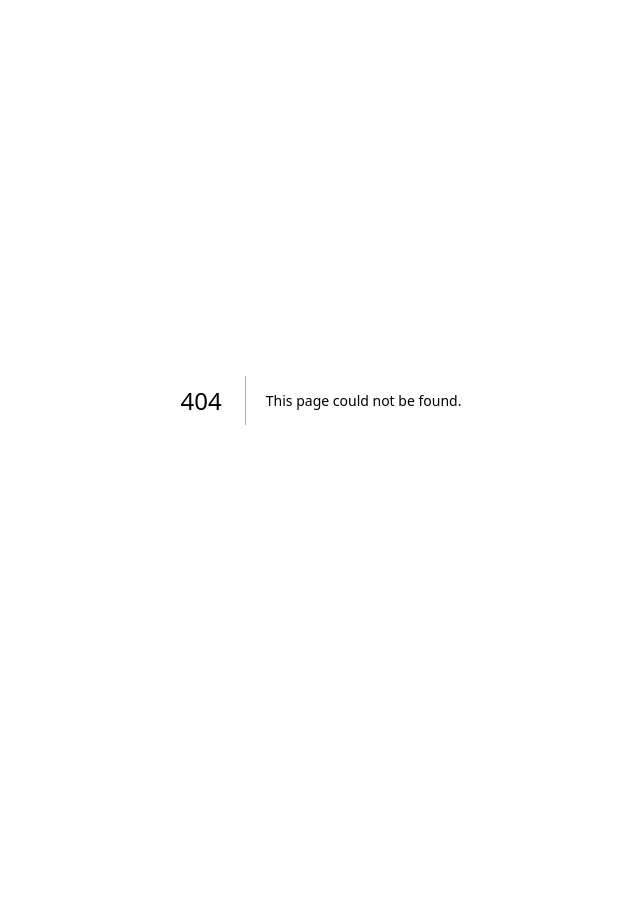
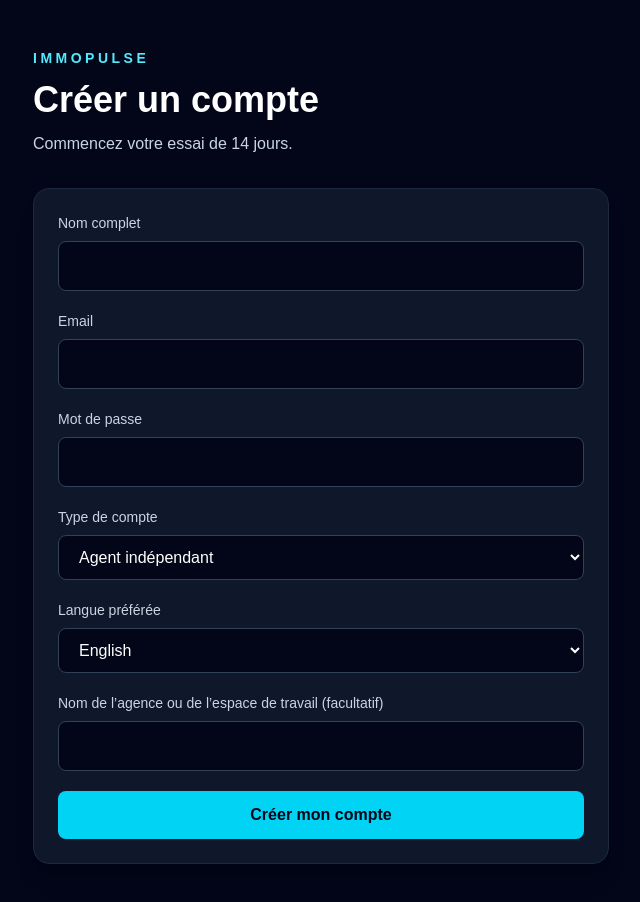
Before and after one commit to oshaara44-byte/immopulse, a Next.js app: page /register in a window 1280 px wide. Before the commit this address had no page. Shown: the top 902 px of the page, without its empty margins (319-959 px from the left). Before the commit the page ends 800 px from the top, so only its background shows below. Built offline with nearby package versions, Linux system fonts and the light colour scheme.

Commit message:
Ajout de l'inscription et du démarrage de l'essai

```diff
--- /dev/null
+++ b/src/app/register/page.tsx
@@ -0,0 +1,167 @@
+"use client";
+
+import { FormEvent, useState } from "react";
+import { createClient } from "@/lib/supabase/browser";
+
+type Role = "agent" | "agency_admin" | "buyer" | "tenant";
+
+export default function RegisterPage() {
+  const [fullName, setFullName] = useState("");
+  const [email, setEmail] = useState("");
+  const [password, setPassword] = useState("");
+  const [role, setRole] = useState<Role>("agent");
+  const [language, setLanguage] = useState("en");
+  const [organizationName, setOrganizationName] = useState("");
+  const [message, setMessage] = useState("");
+  const [isLoading, setIsLoading] = useState(false);
+
+  async function handleSubmit(event: FormEvent<HTMLFormElement>) {
+    event.preventDefault();
+    setMessage("");
+    setIsLoading(true);
+
+    try {
+      const supabase = createClient();
+
+      const { error } = await supabase.auth.signUp({
+        email,
+        password,
+        options: {
+          data: {
+            full_name: fullName,
+            role,
+            preferred_language: language,
+            organization_name: organizationName,
+          },
+        },
+      });
+
+      if (error) {
+        setMessage(error.message);
+        return;
+      }
+
+      setMessage(
+        "Inscription réussie. Vérifiez votre email si la confirmation est activée.",
+      );
+    } catch {
+      setMessage("Une erreur est survenue. Réessayez.");
+    } finally {
+      setIsLoading(false);
+    }
+  }
+
+  return (
+    <main className="min-h-screen bg-slate-950 px-6 py-12 text-white">
+      <div className="mx-auto max-w-xl">
+        <div className="mb-8">
+          <p className="text-sm font-semibold uppercase tracking-[0.25em] text-cyan-300">
+            ImmoPulse
+          </p>
+          <h1 className="mt-3 text-4xl font-bold">Créer un compte</h1>
+          <p className="mt-3 text-slate-300">
+            Commencez votre essai de 14 jours.
+          </p>
+        </div>
+
+        <form
+          onSubmit={handleSubmit}
+          className="space-y-5 rounded-2xl border border-slate-800 bg-slate-900 p-6 shadow-xl"
+        >
+          <label className="block">
+            <span className="mb-2 block text-sm text-slate-300">
+              Nom complet
+            </span>
+            <input
+              required
+              value={fullName}
+              onChange={(event) => setFullName(event.target.value)}
+              className="w-full rounded-lg border border-slate-700 bg-slate-950 px-4 py-3 outline-none focus:border-cyan-400"
+            />
+          </label>
+
+          <label className="block">
+            <span className="mb-2 block text-sm text-slate-300">Email</span>
+            <input
+              required
+              type="email"
+              value={email}
+              onChange={(event) => setEmail(event.target.value)}
+              className="w-full rounded-lg border border-slate-700 bg-slate-950 px-4 py-3 outline-none focus:border-cyan-400"
+            />
+          </label>
+
+          <label className="block">
+            <span className="mb-2 block text-sm text-slate-300">
+              Mot de passe
+            </span>
+            <input
+              required
+              minLength={8}
+              type="password"
+              value={password}
+              onChange={(event) => setPassword(event.target.value)}
+              className="w-full rounded-lg border border-slate-700 bg-slate-950 px-4 py-3 outline-none focus:border-cyan-400"
+            />
+          </label>
+
+          <label className="block">
+            <span className="mb-2 block text-sm text-slate-300">
+              Type de compte
+            </span>
+            <select
+              value={role}
+              onChange={(event) => setRole(event.target.value as Role)}
+              className="w-full rounded-lg border border-slate-700 bg-slate-950 px-4 py-3"
+            >
+              <option value="agent">Agent indépendant</option>
+              <option value="agency_admin">Administrateur d’agence</option>
+              <option value="buyer">Acheteur</option>
+              <option value="tenant">Locataire</option>
+            </select>
+          </label>
+
+          <label className="block">
+            <span className="mb-2 block text-sm text-slate-300">
+              Langue préférée
+            </span>
+            <select
+              value={language}
+              onChange={(event) => setLanguage(event.target.value)}
+              className="w-full rounded-lg border border-slate-700 bg-slate-950 px-4 py-3"
+            >
+              <option value="en">English</option>
+              <option value="fr">Français</option>
+              <option value="es">Español</option>
+            </select>
+          </label>
+
+          <label className="block">
+            <span className="mb-2 block text-sm text-slate-300">
+              Nom de l’agence ou de l’espace de travail (facultatif)
+            </span>
+            <input
+              value={organizationName}
+              onChange={(event) => setOrganizationName(event.target.value)}
+              className="w-full rounded-lg border border-slate-700 bg-slate-950 px-4 py-3 outline-none focus:border-cyan-400"
+            />
+          </label>
+
+          <button
+            disabled={isLoading}
+            type="submit"
+            className="w-full rounded-lg bg-cyan-400 px-4 py-3 font-semibold text-slate-950 transition hover:bg-cyan-300 disabled:cursor-not-allowed disabled:opacity-60"
+          >
+            {isLoading ? "Création..." : "Créer mon compte"}
+          </button>
+
+          {message ? (
+            <p className="rounded-lg border border-slate-700 bg-slate-950 p-4 text-sm text-slate-200">
+              {message}
+            </p>
+          ) : null}
+        </form>
+      </div>
+    </main>
+  );
+}
```
